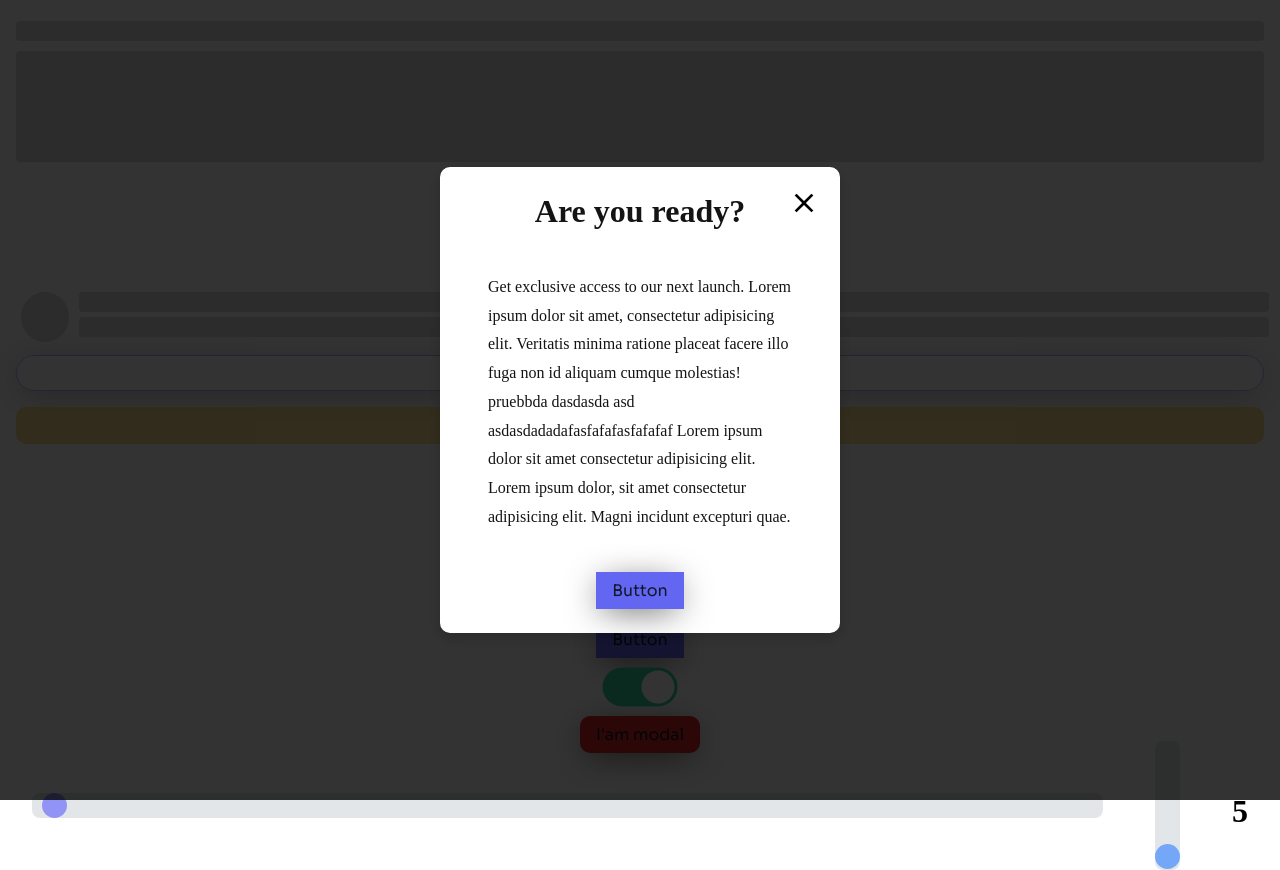
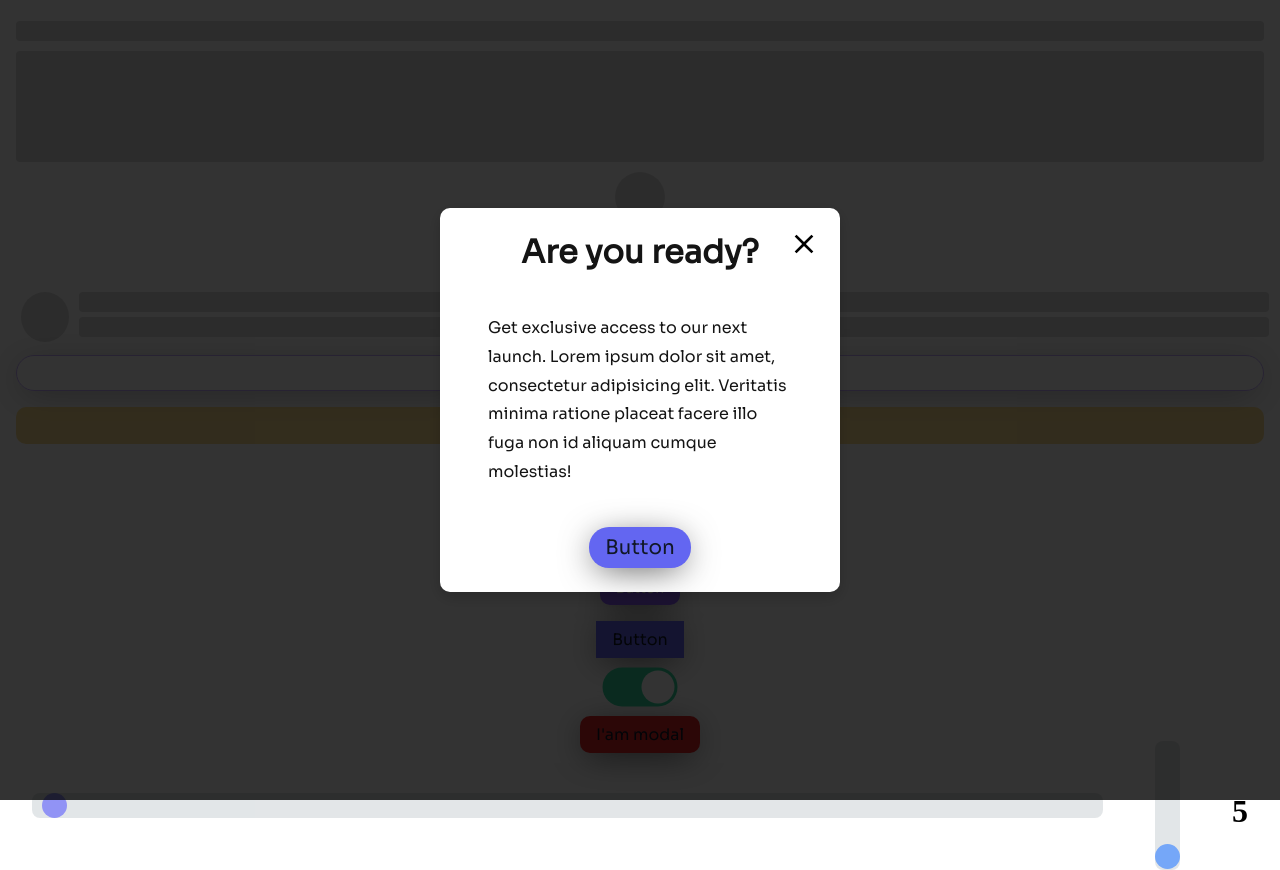
Before and after one commit to CbazCode/react-bitzone-components, a React (Create React App) app: page / in a window 1280 px wide. Both pictures are taken after a click on the button "I'am modal". Built offline with nearby package versions, Linux system fonts and the light colour scheme.

Commit message:
:dart: IMPROVE: Custom hook para modal

```diff
--- a/src/App.js
+++ b/src/App.js
@@ -1,15 +1,14 @@
 import { useState } from 'react';
 import './app.css';
 import { Button, Modal, Skeleton, Slider, Switch } from './components';
+// import sourceImage from './components/Modal/modal.jpg'
+import { ModalBody, ModalHeader } from './components/Modal/ModalElements';
+import useModal from './components/Modal/modalHook';
 
 function App() {
 
-  const [showModal, setShowModal] = useState(false);
 
-  const openModal = () => {
-    setShowModal(prev => !prev);
-  };
-
+  const {showModal, openModal, setShowModal} = useModal();
   const [value, setValue] = useState(5);
 
   return (
@@ -71,9 +70,11 @@ function App() {
         <Button bgColor="red" isShadow={true} size="md" rounded="soft" onClick={openModal}>
           I'am modal
         </Button>
-        <Modal showModal={showModal} setShowModal={setShowModal} appear="top">
-          {/* withImagen left top bottom right */}
-          <Button bgColor="indigo" isShadow={true} size="md">
+
+        <Modal showModal={showModal} setShowModal={setShowModal} appear="top" >
+          <ModalHeader>Are you ready?</ModalHeader>
+          <ModalBody>Get exclusive access to our next launch. Lorem ipsum dolor sit amet, consectetur adipisicing elit. Veritatis minima ratione placeat facere illo fuga non id aliquam cumque molestias! </ModalBody>
+          <Button bgColor="indigo" isShadow={true} size="xl" rounded="full">
             Button
           </Button>
         </Modal>
--- a/src/components/Modal/Modal.js
+++ b/src/components/Modal/Modal.js
@@ -1,9 +1,10 @@
 import React, { useRef, useEffect, useCallback } from 'react';
 import { useSpring, animated } from 'react-spring';
-import { Background, CloseModalButton, ModalBody, ModalContent, ModalHeader, ModalImg, ModalWrapper } from './ModalElements';
-// import Button from '../Button/Button'
-import img from './modal.jpg'
-const Modal = ({ showModal, setShowModal, children, appear}) => {
+import { Background, CloseModalButton,  ModalContent, ModalImg, ModalWrapper } from './ModalElements';
+
+
+
+const Modal = ({ showModal, setShowModal, children,appear, withImage, sourceImage}) => {
     const modalRef = useRef();
 
     const selectTransform = (appear, showModal) => {
@@ -12,10 +13,12 @@ const Modal = ({ showModal, setShowModal, children, appear}) => {
                 return showModal ? `translateY(0%)` : `translateY(-100%)`
             case "bottom":
                 return showModal ? `translateY(0%)` : `translateY(100%)`
-             case "right":
+            case "right":
                 return showModal ? `translateX(0%)` : `translateX(100%)`
-             case "left":
+            case "left":
                 return showModal ? `translateX(0%)` : `translateX(-100%)`
+            case "fadeIn":
+                return showModal ? `none` : `none`
             default:
                 return showModal ? `translateY(0%)` : `translateY(-100%)`
         }
@@ -26,8 +29,8 @@ const Modal = ({ showModal, setShowModal, children, appear}) => {
         duration: 500
       },
       opacity: showModal ? 1 : 0,
-    //   transform: showModal ? `translateX(0%)` : `translateX(100%)`
-      transform: selectTransform(appear, showModal)
+      // transform: showModal ? `scale(1)` : `scale(0.5)`
+      transform: selectTransform(appear, showModal),
     });
 
     const closeModal = e => {
@@ -59,17 +62,15 @@ const Modal = ({ showModal, setShowModal, children, appear}) => {
         {showModal ? (
           <Background onClick={closeModal} ref={modalRef}>
             <animated.div style={animation}>
-              <ModalWrapper showModal={showModal}>
-                  {
-                      false &&
-                      <ModalImg src={img} alt='camera' />
-                  }
+              <ModalWrapper showModal={showModal} withImage={withImage}>
+
                 <ModalContent>
-                  <ModalHeader>Are you ready?</ModalHeader>
-                  <ModalBody>Get exclusive access to our next launch. Lorem ipsum dolor sit amet, consectetur adipisicing elit. Veritatis minima ratione placeat facere illo fuga non id aliquam cumque molestias! pruebbda dasdasda asd asdasdadadafasfafafasfafafaf Lorem ipsum dolor sit amet consectetur adipisicing elit. Lorem ipsum dolor, sit amet consectetur adipisicing elit. Magni incidunt excepturi quae.</ModalBody>
-                  {/* <Button color="white" bgColor="red" size="xl" rounded="full">Join Now</Button> */}
                   {children}
                 </ModalContent>
+                {
+                  withImage &&
+                  <ModalImg src={sourceImage} alt='camera' />// eslint-disable-line no-unused-vars
+                }
                 <CloseModalButton
                   aria-label='Close modal'
                   onClick={() => setShowModal(prev => !prev)}
--- a/src/components/Modal/ModalElements.js
+++ b/src/components/Modal/ModalElements.js
@@ -4,10 +4,12 @@ import { MdClose } from 'react-icons/md';
 
 const entry = keyframes`
   from{
+      /* transform: scale(0.2); */
       opacity:0;
       background: rgba(0, 0, 0, 0);
   }
   to{
+      /* transform: scale(1); */
       opacity:1;
       background: rgba(0, 0, 0, 0.8);
 
@@ -16,45 +18,59 @@ const entry = keyframes`
 
 export const Background = styled.div`
   width: 100vw;
-  background: rgba(0, 0, 0, 0.8);
   position: fixed;
   top: 0;
   bottom: 0;
   left: 0;
   right: 0;
   display: flex;
-  animation: ${entry} 0.5s ease-in-out;
+  animation: ${entry} 0.6s ease-in-out forwards;
   justify-content: center;
   align-items: center;
-  /* transition: all 1s ease-in-out; */
-  /* overflow-y: auto; */
+  overflow-y: auto;
   z-index:999;
 
 `;
 
+
+const widthModalWrapper = (withImage) => {
+  return withImage ? '850px' : '400px'
+
+}
+
+const gridModalWrapper = (withImage) => {
+  return withImage ? '1fr 1fr' : '1fr'
+
+}
+
 export const ModalWrapper = styled.div`
-  /* width: 850px; */
 
-  //Pequeño sin imagen
-  width: 400px;
-
-
+  width: ${({withImage}) => widthModalWrapper(withImage)};
+  font-family: 'Sora', sans-serif;
   box-shadow: 0 5px 16px rgba(0, 0, 0, 0.2);
   background: #fff;
   color: #000;
   display: grid;
-  /* margin-top:6rem; */
-  grid-template-columns: 1fr;
+  /* margin:auto 2rem; */
+  grid-template-columns: ${({withImage}) => gridModalWrapper(withImage)};
   position: relative;
   z-index: 10;
   border-radius: 10px;
+
+  @media screen and (max-width: 930px){
+    grid-template-columns: 1fr;
+    width:400px;
+  }
 `;
 
 export const ModalImg = styled.img`
   width: 100%;
   height: 100%;
-  /* border-radius: 10px 0 0 10px; */
+  border-radius: 0 10px 10px 0px;
   background: #000;
+  @media screen and (max-width: 930px){
+    border-radius: 0 0 10px 10px;
+  }
 `;
 
 export const ModalContent = styled.div`
@@ -65,27 +81,14 @@ export const ModalContent = styled.div`
   line-height: 1.8;
   color: #141414;
   padding:1rem;
-
-  /* button {
-    padding: 10px 24px;
-    background: #141414;
-    color: #fff;
-    border: none;
-  } */
 `;
 
 export const ModalBody = styled.p`
-
     padding: 2rem;
-    //Pequeño sin imagen
-    /* font-size: 0.9rem; */
-    /* text-align:justify; */
-
 `;
 
 export const ModalHeader = styled.h1`
-    //Pequeño sin imagen
-    /* font-size: 1.5rem */
+    font-size: 2rem
 
 `;
 
--- /dev/null
+++ b/src/components/Modal/modalHook.js
@@ -0,0 +1,13 @@
+import { useState } from "react";
+
+const useModal = () => {
+    const [showModal, setShowModal] = useState(false);
+
+    const openModal = () => {
+      setShowModal(prev => !prev);
+    };
+
+    return{showModal, openModal, setShowModal}
+}
+
+export default useModal;
```
Also changed, not shown: src/components/Button/Button.js (line endings or trailing spaces), 1 other file (tests, documents, lock files or other folders).
